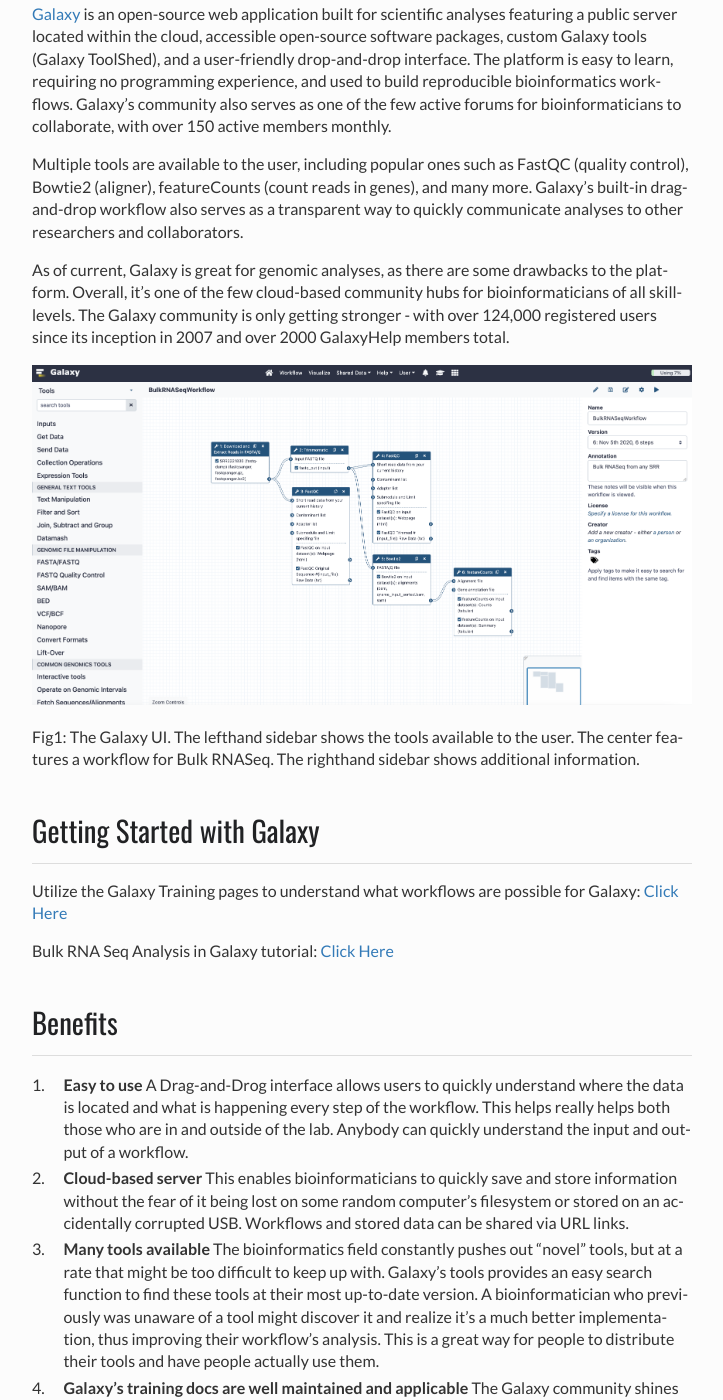
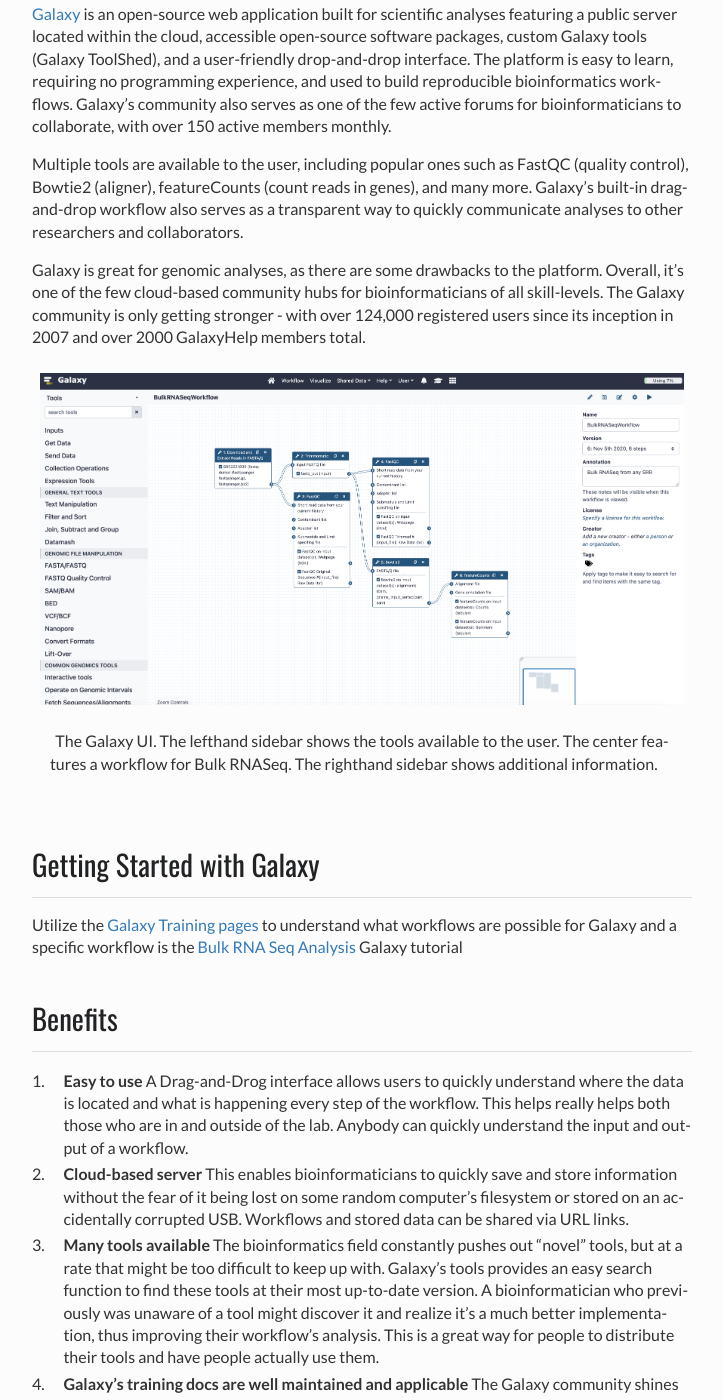
Before and after one commit to NICHD-BSPC/training, a Sphinx documentation site: the page built from source/galaxy.rst, in a window 1280 px wide and 1400 px high, scrolled down 411 px. Shown: the whole window, without its empty margins (398-1121 px from the left). Built offline with Sphinx 7.4.7, drawn with Linux system fonts in a browser that asks for light colours.

Commit message:
fixed typos and links for galaxy page

```diff
--- a/source/galaxy.rst
+++ b/source/galaxy.rst
@@ -11,21 +9,19 @@
 
 Multiple tools are available to the user, including popular ones such as FastQC (quality control), Bowtie2 (aligner), featureCounts (count reads in genes), and many more. Galaxy's built-in drag-and-drop workflow also serves as a transparent way to quickly communicate analyses to other researchers and collaborators.
 
-As of current, Galaxy is great for genomic analyses, as there are some drawbacks to the platform. Overall, it's one of the few cloud-based community hubs for bioinformaticians of all skill-levels. The Galaxy community is only getting stronger - with over 124,000 registered users since its inception in 2007 and over 2000 GalaxyHelp members total.
+Galaxy is great for genomic analyses, as there are some drawbacks to the platform. Overall, it's one of the few cloud-based community hubs for bioinformaticians of all skill-levels. The Galaxy community is only getting stronger - with over 124,000 registered users since its inception in 2007 and over 2000 GalaxyHelp members total.
 
-.. image:: images/galaxyBulkRNASeqWF.png
+.. figure:: images/galaxyBulkRNASeqWF.png
 
-Fig1: The Galaxy UI. The lefthand sidebar shows the tools available to the user. The center features a workflow for Bulk RNASeq. The righthand sidebar shows additional information.
+    The Galaxy UI. The lefthand sidebar shows the tools available to the user. The center features a workflow for Bulk RNASeq. The righthand sidebar shows additional information.
 
 
 Getting Started with Galaxy
-----
-Utilize the Galaxy Training pages to understand what workflows are possible for Galaxy: `Click Here <https://training.galaxyproject.org/training-material/>`_
-
-Bulk RNA Seq Analysis in Galaxy tutorial: `Click Here <https://training.galaxyproject.org/training-material/topics/transcriptomics/tutorials/ref-based/tutorial.html#data-upload>`_
+---------------------------
+Utilize the `Galaxy Training pages <https://training.galaxyproject.org/training-material/>`_ to understand what workflows are possible for Galaxy and a specific workflow is the `Bulk RNA Seq Analysis <https://training.galaxyproject.org/training-material/topics/transcriptomics/tutorials/ref-based/tutorial.html#data-upload>`_ Galaxy tutorial
 
 Benefits
-----
+--------
 
 1. **Easy to use** A Drag-and-Drog interface allows users to quickly understand where the data is located and what is happening every step of the workflow. This helps really helps both those who are in and outside of the lab. Anybody can quickly understand the input and output of a workflow.
 
```
Also changed, not shown: other parts of source/galaxy.rst (+0 -2 lines), source/images/galaxyBulkRNASeqWorkflow.png (deleted).
